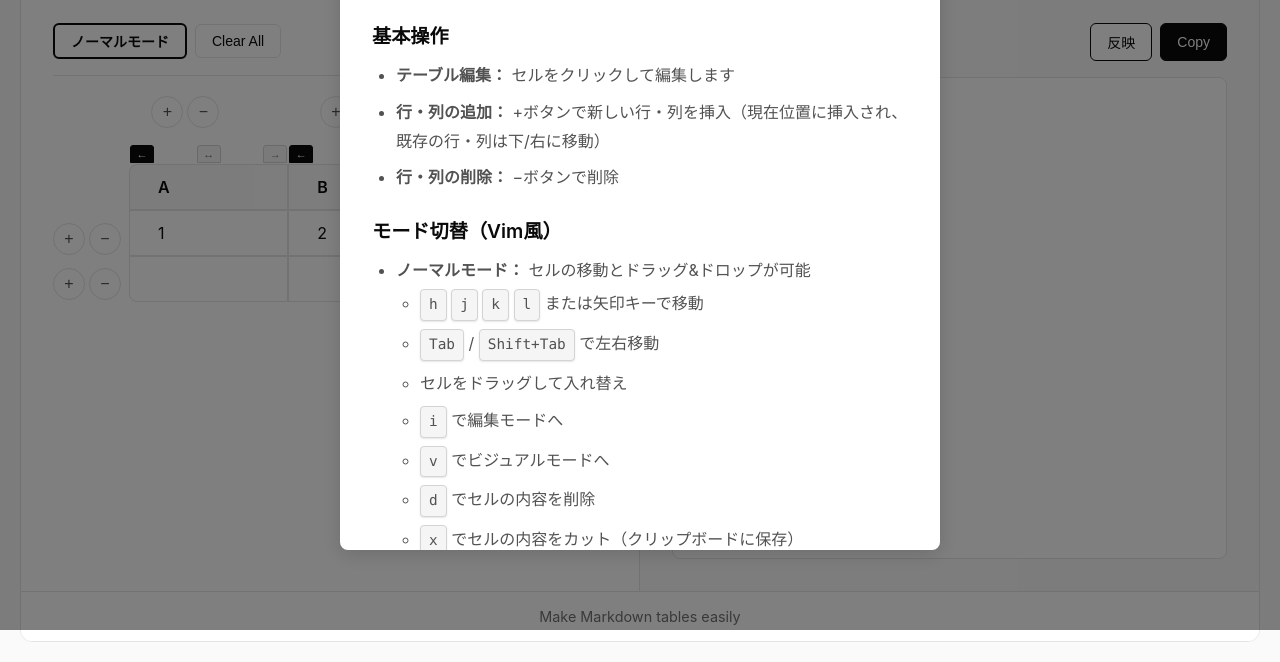
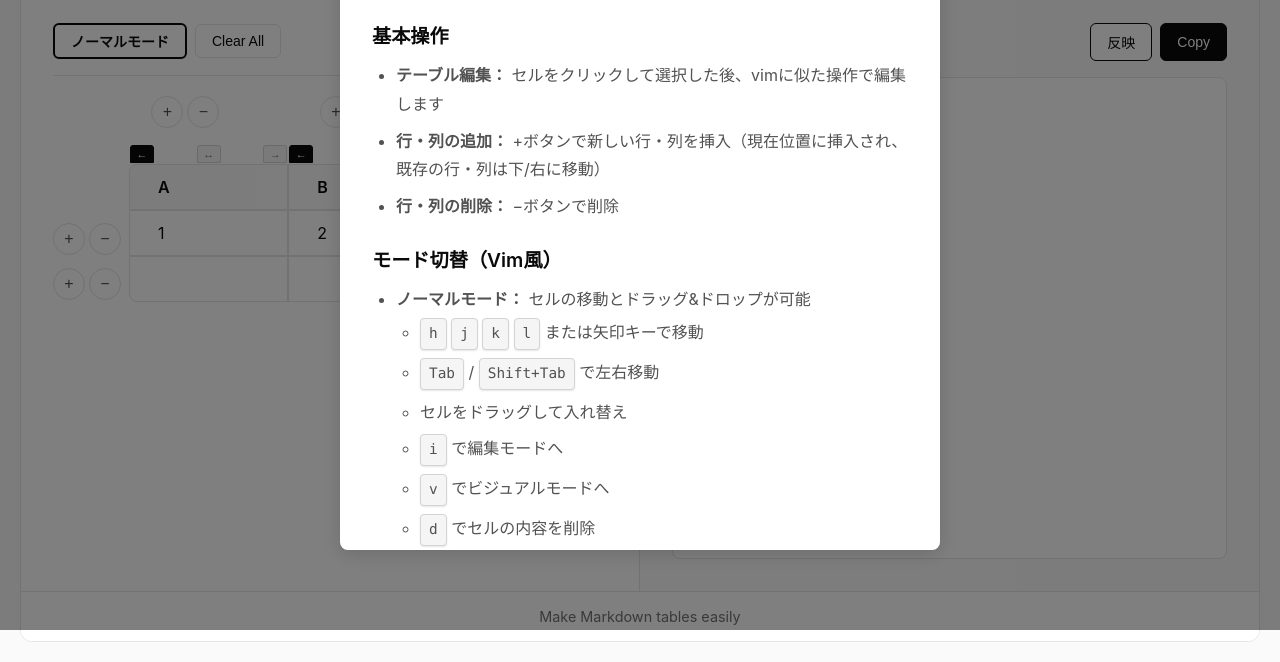
Before and after one commit to isamuJazz/table2markdown, a plain HTML site: page index.html in a window 1280 px wide. Both pictures are taken after a click on the button "ヘルプ". Shown: the part 170-832 px from the top of the page. Drawn offline with Linux system fonts and the light colour scheme.

Commit message:
add desc

```diff
--- a/index.html
+++ b/index.html
@@ -65,7 +65,7 @@
             <section class="help-section">
                 <h3>基本操作</h3>
                 <ul>
-                    <li><strong>テーブル編集：</strong> セルをクリックして編集します</li>
+                    <li><strong>テーブル編集：</strong> セルをクリックして選択した後、vimに似た操作で編集します</li>
                     <li><strong>行・列の追加：</strong> +ボタンで新しい行・列を挿入（現在位置に挿入され、既存の行・列は下/右に移動）</li>
                     <li><strong>行・列の削除：</strong> −ボタンで削除</li>
                 </ul>
```
